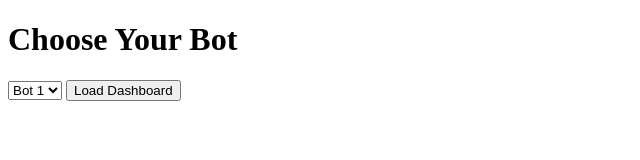
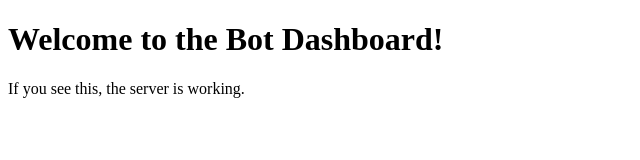
Before and after one commit to gyro2121/webdis, a website: page public/index.html in a window 1280 px wide. Shown: the whole page, without its empty margins (0-640 px from the left). Drawn offline with Linux system fonts and the light colour scheme.

Commit message:
Update index.html

```diff
--- a/public/index.html
+++ b/public/index.html
@@ -6,23 +6,7 @@
     <title>Bot Dashboard</title>
 </head>
 <body>
-    <h1>Choose Your Bot</h1>
-    <select id="bot-selector">
-        <option value="bot1">Bot 1</option>
-        <option value="bot2">Bot 2</option>
-        <!-- Add more bots here -->
-    </select>
-    <button onclick="loadBotDashboard()">Load Dashboard</button>
-
-    <div id="dashboard"></div>
-
-    <script>
-        function loadBotDashboard() {
-            const selectedBot = document.getElementById('bot-selector').value;
-            // Fetch and display the selected bot's dashboard
-            document.getElementById('dashboard').innerHTML = `Loading dashboard for ${selectedBot}...`;
-            // Here you can implement AJAX calls to get the bot's specific data
-        }
-    </script>
+    <h1>Welcome to the Bot Dashboard!</h1>
+    <p>If you see this, the server is working.</p>
 </body>
 </html>
```
